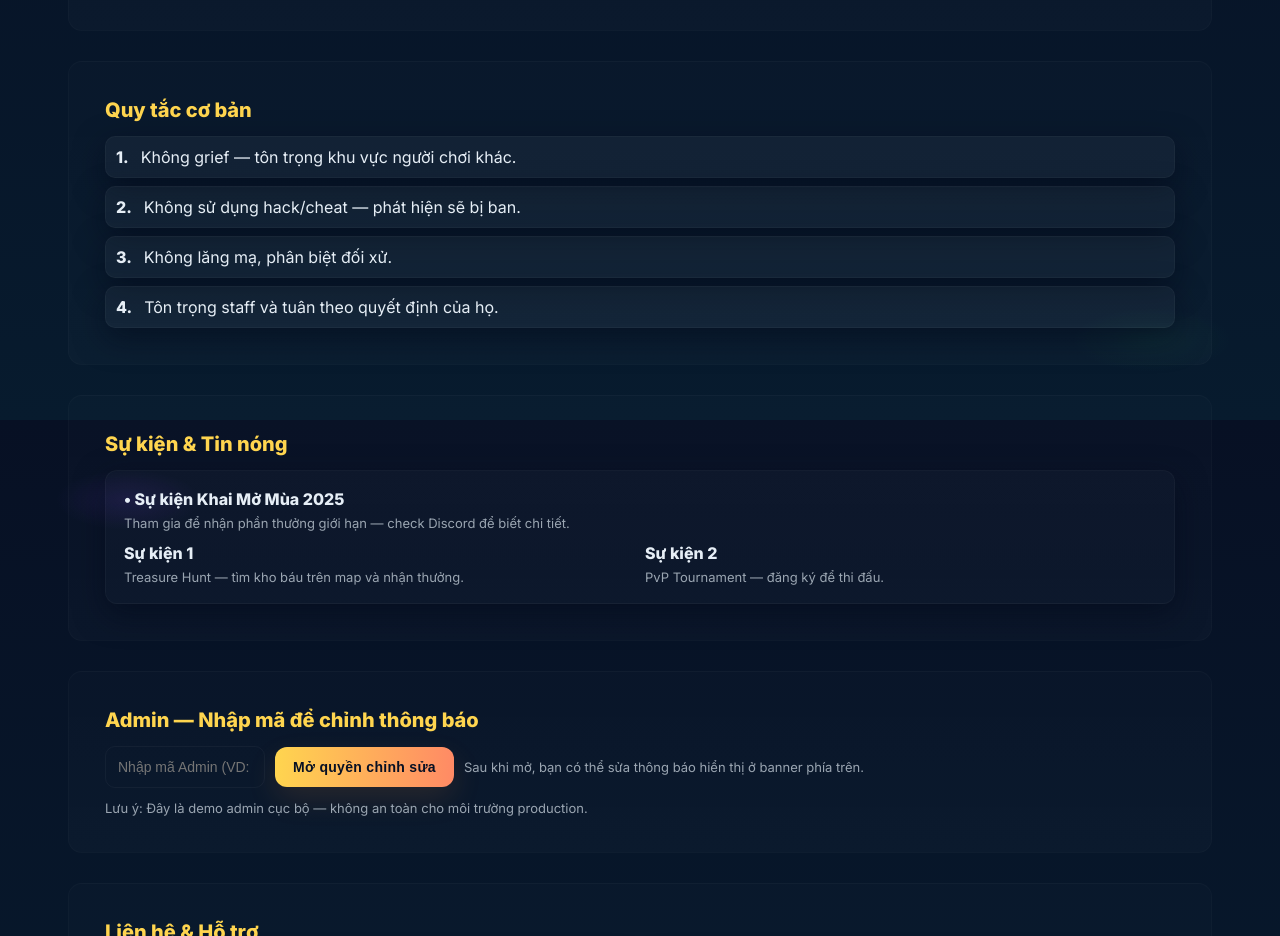
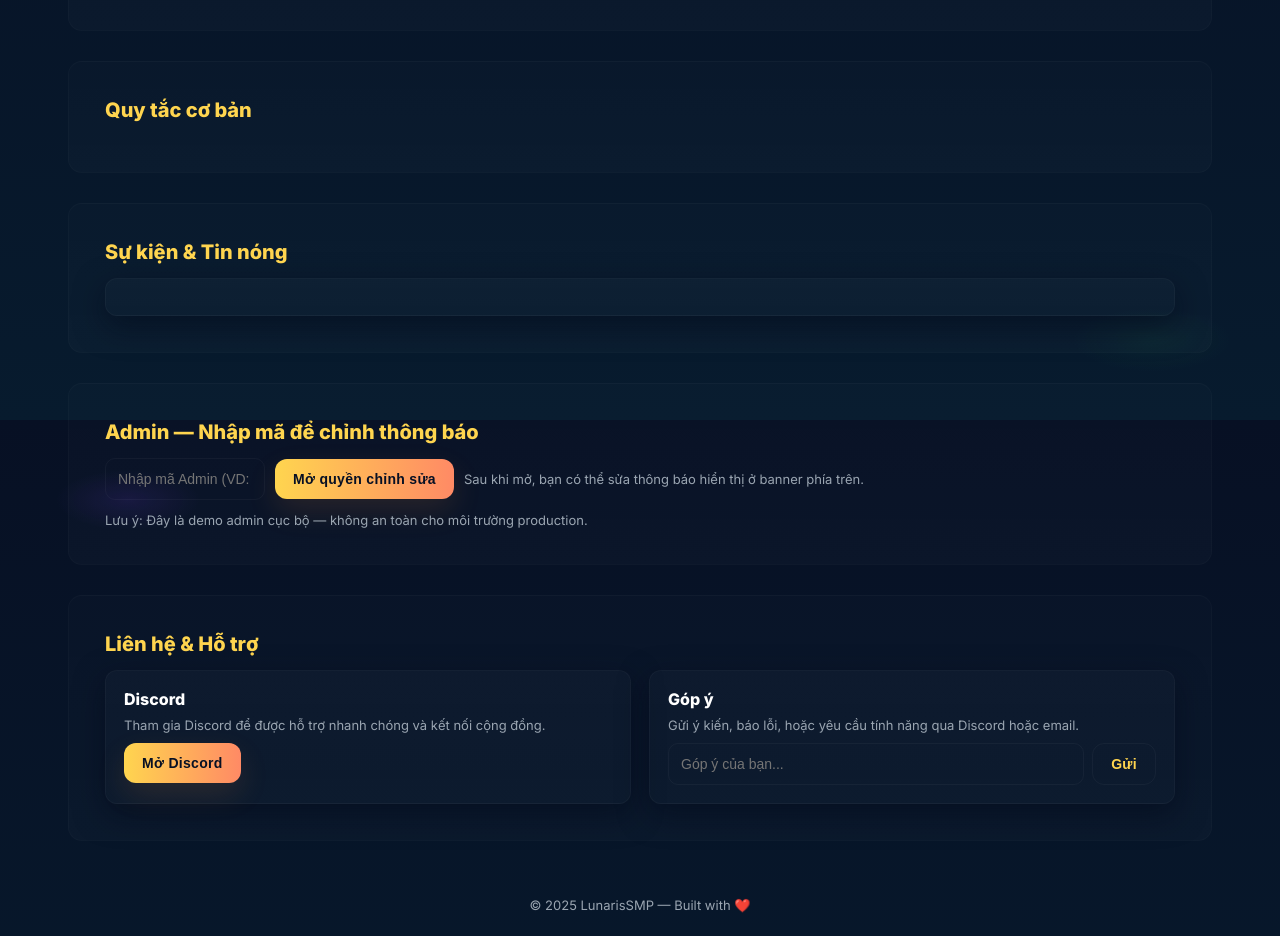
Before and after one commit to ngoclong0c/LunarSMP-Web, a website: page index.html in a window 1280 px wide. Shown: the part 1180-2116 px from the top of the page. Drawn offline with Linux system fonts and the light colour scheme; no server answers.

Commit message:
Update index.html

```diff
--- a/index.html
+++ b/index.html
@@ -310,10 +310,6 @@ body{
   <section id="rules" class="section" aria-label="Rules">
     <h2>Quy tắc cơ bản</h2>
     <div class="rules">
-      <div class="rule card"><strong>1.</strong> Không grief — tôn trọng khu vực người chơi khác.</div>
-      <div class="rule card"><strong>2.</strong> Không sử dụng hack/cheat — phát hiện sẽ bị ban.</div>
-      <div class="rule card"><strong>3.</strong> Không lăng mạ, phân biệt đối xử.</div>
-      <div class="rule card"><strong>4.</strong> Tôn trọng staff và tuân theo quyết định của họ.</div>
     </div>
   </section>
 
@@ -322,19 +318,6 @@ body{
     <h2>Sự kiện & Tin nóng</h2>
     <div class="card" style="display:flex;flex-direction:column;gap:12px">
       <div>
-        <strong>• Sự kiện Khai Mở Mùa 2025</strong>
-        <p style="color:var(--muted);margin-top:6px">Tham gia để nhận phần thưởng giới hạn — check Discord để biết chi tiết.</p>
-      </div>
-
-      <div style="display:flex;gap:10px;flex-wrap:wrap">
-        <div style="flex:1;min-width:220px">
-          <div style="font-weight:800">Sự kiện 1</div>
-          <p style="color:var(--muted);margin-top:6px">Treasure Hunt — tìm kho báu trên map và nhận thưởng.</p>
-        </div>
-        <div style="flex:1;min-width:220px">
-          <div style="font-weight:800">Sự kiện 2</div>
-          <p style="color:var(--muted);margin-top:6px">PvP Tournament — đăng ký để thi đấu.</p>
-        </div>
       </div>
     </div>
   </section>
```
